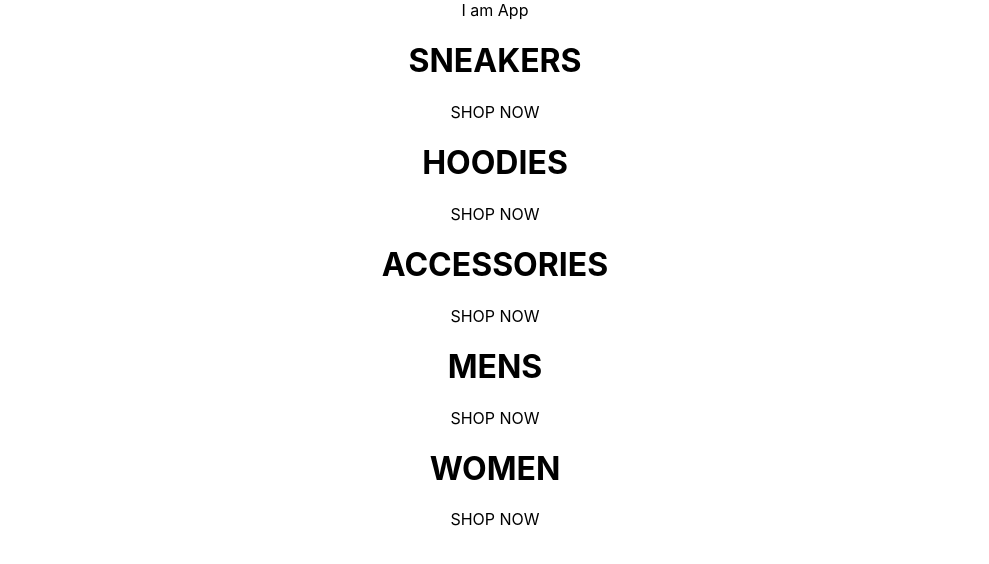
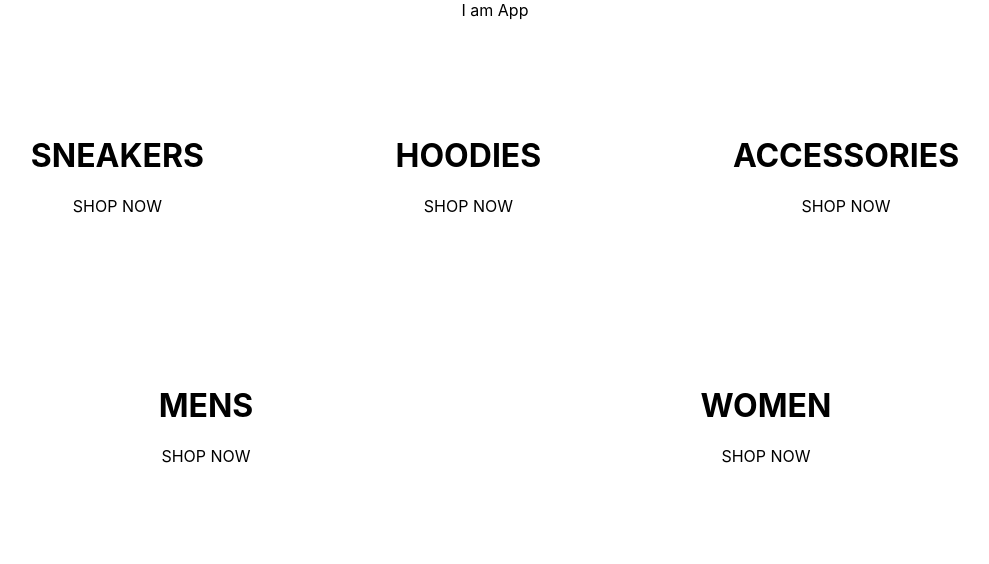
Before and after one commit to utevo/e-commerce, a React (Create React App) app: page / in a window 1280 px wide. Shown: the top 564 px of the page, without its empty margins (145-1134 px from the left). Built offline with nearby package versions, Linux system fonts and the light colour scheme.

Commit message:
Create a base for the HomePage component style

```diff
--- a/src/components/homepage.jsx
+++ b/src/components/homepage.jsx
@@ -1,5 +1,6 @@
 import React from 'react';
 
+import './homepage.scss';
 
 const HomePage = () => (
   <div className="homepage">
--- /dev/null
+++ b/src/components/homepage.scss
@@ -0,0 +1,22 @@
+.homepage {
+    display: flex;
+    flex-direction: column;
+    align-items: center;
+    padding: 20px 80px;
+}
+
+.directory-menu {
+    width: 100%;
+    display: flex;
+    flex-wrap: wrap;
+    justify-content: space-between;
+}
+
+.menu-item {
+    min-width: 30%;
+    height: 250px;
+    display: flex;
+    flex: 1 1 auto;
+    align-items: center;
+    justify-content: center;
+}
```
